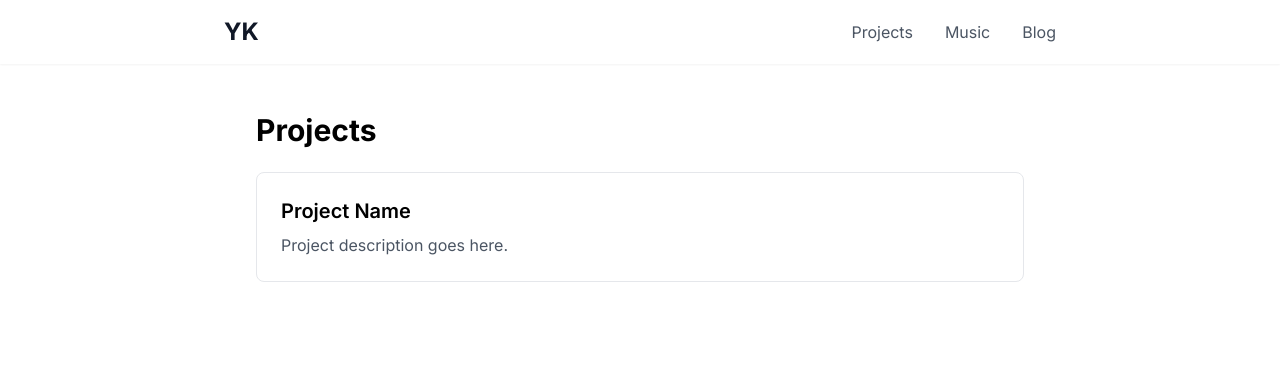
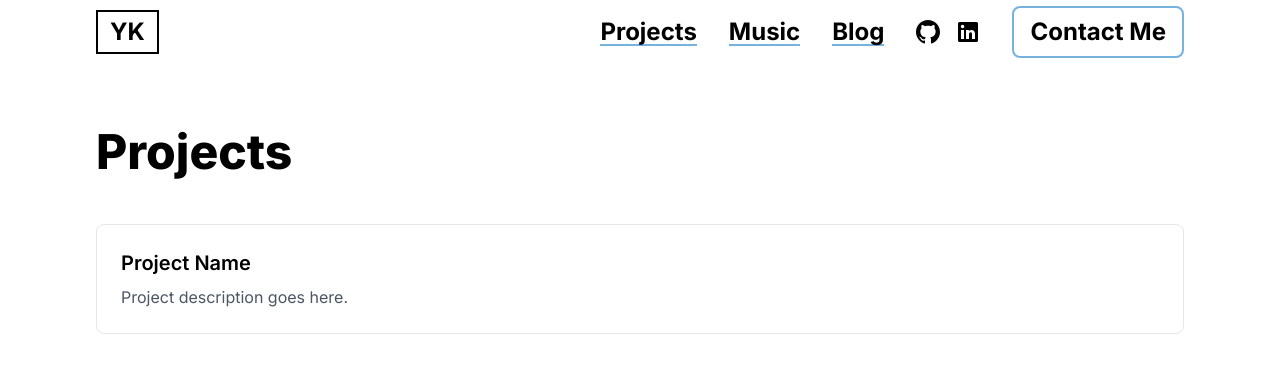
Before and after one commit to KimYoungMuri/kimyoungmuri, a Next.js app: page /projects in a window 1280 px wide. Shown: the top 372 px of the page. Built offline with nearby package versions, Linux system fonts and the light colour scheme.

Commit message:
site temporarily completed

```diff
--- a/src/app/blog/page.tsx
+++ b/src/app/blog/page.tsx
@@ -1,11 +1,13 @@
+'use client'
+
 import Link from 'next/link';
 import Image from 'next/image';
 
-export default function Blog() {
+export default function BlogPage() {
   return (
-      <main className="min-h-screen bg-white py-12 px-4 md:px-8">
-        <div className="max-w-3xl mx-auto">
-          <h1 className="text-3xl font-bold mb-6">Blog</h1>
+    <div className="min-h-screen bg-white pt-32">
+      <div className="max-w-6xl mx-auto px-4 sm:px-6 lg:px-8">
+        <h1 className="text-5xl font-extrabold mb-12">Blog</h1>
         <div className="grid gap-6">
           <article className="overflow-hidden border rounded-lg hover:shadow-lg transition-all duration-200 hover:border-gray-400 group">
             <Link href="/blog/what-why-and-how" className="no-underline block">
@@ -27,6 +29,6 @@ export default function Blog() {
           </article>
         </div>
       </div>
-      </main>
+    </div>
   );
 }
--- a/src/app/layout.tsx
+++ b/src/app/layout.tsx
@@ -5,6 +5,7 @@ import "./globals.css";
 
 const inter = Inter({
   subsets: ["latin"],
+  display: "swap",
   variable: "--font-inter",
 });
 
@@ -20,7 +21,7 @@ export default function RootLayout({
 }>) {
   return (
     <html lang="en" className={`${inter.variable} scroll-smooth`}>
-      <body className="min-h-screen bg-white">
+      <body className={`min-h-screen bg-white font-sans antialiased`}>
         <Navbar />
         {children}
       </body>
--- a/src/app/music/page.tsx
+++ b/src/app/music/page.tsx
@@ -10,7 +10,7 @@ interface Song {
   originalName: string;
 }
 
-export default function Music() {
+export default function MusicPage() {
   const [songs, setSongs] = useState<Song[]>([]);
   const [loading, setLoading] = useState(true);
   const [error, setError] = useState<string | null>(null);
@@ -112,9 +112,9 @@ export default function Music() {
   };
 
   return (
-    <main className="min-h-screen bg-white py-12 px-4 md:px-8">
-      <div className="max-w-3xl mx-auto">
-        <h1 className="text-3xl font-bold mb-6">Music</h1>
+    <div className="min-h-screen bg-white pt-32">
+      <div className="max-w-6xl mx-auto px-4 sm:px-6 lg:px-8">
+        <h1 className="text-5xl font-extrabold mb-12">Music</h1>
         {error && (
           <div className="bg-red-50 border border-red-200 text-red-700 px-4 py-3 rounded mb-6">
             {error}
@@ -139,6 +139,6 @@ export default function Music() {
           )}
         </div>
       </div>
-    </main>
+    </div>
   );
 }
--- a/src/app/projects/page.tsx
+++ b/src/app/projects/page.tsx
@@ -1,8 +1,10 @@
-export default function Projects() {
+'use client'
+
+export default function ProjectsPage() {
   return (
-    <main className="min-h-screen bg-white py-12 px-4 md:px-8">
-      <div className="max-w-3xl mx-auto">
-        <h1 className="text-3xl font-bold mb-6">Projects</h1>
+    <div className="min-h-screen bg-white pt-32">
+      <div className="max-w-6xl mx-auto px-4 sm:px-6 lg:px-8">
+        <h1 className="text-5xl font-extrabold mb-12">Projects</h1>
         <div className="grid gap-6">
           {/* Add your project cards/items here */}
           <div className="p-6 border rounded-lg hover:shadow-md transition-shadow">
@@ -11,6 +13,6 @@ export default function Projects() {
           </div>
         </div>
       </div>
-    </main>
+    </div>
   );
 }
--- a/src/components/Navbar.tsx
+++ b/src/components/Navbar.tsx
@@ -1,38 +1,125 @@
-import Link from 'next/link';
+'use client'
+
+import { useState, useEffect } from 'react'
+import Link from 'next/link'
+import Image from 'next/image'
 
 export default function Navbar() {
+  const [scrolled, setScrolled] = useState(false)
+
+  useEffect(() => {
+    const handleScroll = () => {
+      const isScrolled = window.scrollY > 10
+      if (isScrolled !== scrolled) {
+        setScrolled(isScrolled)
+      }
+    }
+
+    window.addEventListener('scroll', handleScroll)
+    return () => window.removeEventListener('scroll', handleScroll)
+  }, [scrolled])
+
   return (
-    <nav className="sticky top-0 z-50 bg-white shadow-sm">
-      <div className="max-w-4xl mx-auto px-4 sm:px-6 lg:px-8">
+    <nav className={`fixed top-0 left-0 right-0 z-50 transition-all duration-300 ${
+      scrolled ? 'bg-[#75B2DD]' : 'bg-white'
+    }`}>
+      <div className="max-w-6xl mx-auto px-4 sm:px-6 lg:px-8">
         <div className="flex justify-between items-center h-16">
           <Link
             href="/"
-            className="text-2xl font-bold text-gray-900 hover:text-gray-700 transition-colors duration-200 no-underline"
+            className={`text-2xl font-bold border-2 border-black px-3 py-1 ${
+              scrolled ? 'text-white border-white' : 'text-black border-black'
+            }`}
           >
-            <span className="inline-block">YK</span>
+            YK
           </Link>
-          <div className="flex items-center space-x-8">
+          <div className="flex gap-8 items-center">
             <Link
               href="/projects"
-              className="text-gray-600 hover:text-gray-900 transition-colors duration-200 no-underline"
+              className={`text-2xl font-bold relative group ${
+                scrolled ? 'text-white' : 'text-black'
+              }`}
             >
-              Projects
+              <span className="relative">
+                Projects
+                <span className={`absolute bottom-0 left-0 w-full h-0.5 ${
+                  scrolled ? 'bg-white' : 'bg-[#75B2DD]'
+                } transition-all duration-200 group-hover:h-full -z-10`}></span>
+              </span>
             </Link>
             <Link
               href="/music"
-              className="text-gray-600 hover:text-gray-900 transition-colors duration-200 no-underline"
+              className={`text-2xl font-bold relative group ${
+                scrolled ? 'text-white' : 'text-black'
+              }`}
             >
-              Music
+              <span className="relative">
+                Music
+                <span className={`absolute bottom-0 left-0 w-full h-0.5 ${
+                  scrolled ? 'bg-white' : 'bg-[#75B2DD]'
+                } transition-all duration-200 group-hover:h-full -z-10`}></span>
+              </span>
             </Link>
             <Link
               href="/blog"
-              className="text-gray-600 hover:text-gray-900 transition-colors duration-200 no-underline"
+              className={`text-2xl font-bold relative group ${
+                scrolled ? 'text-white' : 'text-black'
+              }`}
             >
-              Blog
+              <span className="relative">
+                Blog
+                <span className={`absolute bottom-0 left-0 w-full h-0.5 ${
+                  scrolled ? 'bg-white' : 'bg-[#75B2DD]'
+                } transition-all duration-200 group-hover:h-full -z-10`}></span>
+              </span>
             </Link>
+            <div className="flex items-center gap-4">
+              <a
+                href="https://github.com/KimYoungMuri"
+                target="_blank"
+                rel="noopener noreferrer"
+                className="transition-colors duration-200"
+              >
+                <svg
+                  className={`w-6 h-6 transition-colors duration-200 ${
+                    scrolled ? 'fill-white hover:fill-gray-100' : 'fill-black hover:fill-[#75B2DD]'
+                  }`}
+                  xmlns="http://www.w3.org/2000/svg"
+                  viewBox="0 0 24 24"
+                >
+                  <path d="M12 0c-6.626 0-12 5.373-12 12 0 5.302 3.438 9.8 8.207 11.387.599.111.793-.261.793-.577v-2.234c-3.338.726-4.033-1.416-4.033-1.416-.546-1.387-1.333-1.756-1.333-1.756-1.089-.745.083-.729.083-.729 1.205.084 1.839 1.237 1.839 1.237 1.07 1.834 2.807 1.304 3.492.997.107-.775.418-1.305.762-1.604-2.665-.305-5.467-1.334-5.467-5.931 0-1.311.469-2.381 1.236-3.221-.124-.303-.535-1.524.117-3.176 0 0 1.008-.322 3.301 1.23.957-.266 1.983-.399 3.003-.404 1.02.005 2.047.138 3.006.404 2.291-1.552 3.297-1.23 3.297-1.23.653 1.653.242 2.874.118 3.176.77.84 1.235 1.911 1.235 3.221 0 4.609-2.807 5.624-5.479 5.921.43.372.823 1.102.823 2.222v3.293c0 .319.192.694.801.576 4.765-1.589 8.199-6.086 8.199-11.386 0-6.627-5.373-12-12-12z"/>
+                </svg>
+              </a>
+              <a
+                href="https://www.linkedin.com/in/kimyoungmuri/"
+                target="_blank"
+                rel="noopener noreferrer"
+                className="transition-colors duration-200"
+              >
+                <svg
+                  className={`w-6 h-6 transition-colors duration-200 ${
+                    scrolled ? 'fill-white hover:fill-gray-100' : 'fill-black hover:fill-[#75B2DD]'
+                  }`}
+                  xmlns="http://www.w3.org/2000/svg"
+                  viewBox="0 0 24 24"
+                >
+                  <path d="M20.5 2h-17A1.5 1.5 0 002 3.5v17A1.5 1.5 0 003.5 22h17a1.5 1.5 0 001.5-1.5v-17A1.5 1.5 0 0020.5 2zM8 19H5v-9h3zM6.5 8.25A1.75 1.75 0 118.3 6.5a1.78 1.78 0 01-1.8 1.75zM19 19h-3v-4.74c0-1.42-.6-1.93-1.38-1.93A1.74 1.74 0 0013 14.19a.66.66 0 000 .14V19h-3v-9h2.9v1.3a3.11 3.11 0 012.7-1.4c1.55 0 3.36.86 3.36 3.66z"/>
+                </svg>
+              </a>
+            </div>
+            <a
+              href="mailto:yk3057@columbia.edu"
+              className={`text-2xl font-bold px-4 py-2 border-2 rounded-lg transition-colors ${
+                scrolled
+                  ? 'border-white text-white hover:bg-white hover:text-[#75B2DD]'
+                  : 'border-[#75B2DD] text-black hover:bg-[#75B2DD] hover:text-white hover:border-[#75B2DD]'
+              }`}
+            >
+              Contact Me
+            </a>
           </div>
         </div>
       </div>
     </nav>
-  );
+  )
 }
--- /dev/null
+++ b/src/components/ProjectCard.tsx
@@ -0,0 +1,31 @@
+import Image from 'next/image';
+import Link from 'next/link';
+
+interface ProjectCardProps {
+  title: string;
+  description: string;
+  imageUrl: string;
+  link: string;
+}
+
+export default function ProjectCard({ title, description, imageUrl, link }: ProjectCardProps) {
+  return (
+    <Link
+      href={link}
+      className="group block bg-white rounded-lg overflow-hidden shadow-md hover:shadow-xl transition-shadow duration-300"
+    >
+      <div className="relative aspect-[16/9] w-full">
+        <Image
+          src={imageUrl}
+          alt={title}
+          fill
+          className="object-cover transform group-hover:scale-105 transition-transform duration-300"
+        />
+      </div>
+      <div className="p-6">
+        <h3 className="text-xl font-semibold text-gray-900 mb-2">{title}</h3>
+        <p className="text-gray-600">{description}</p>
+      </div>
+    </Link>
+  );
+}
```
Also changed, not shown: src/app/page.tsx (+15 -23 lines), src/components/ModelViewer.tsx (+140 -21 lines), tailwind.config.ts (added, +18 -0 lines). Lines whose indentation alone changed are shown as unchanged.
